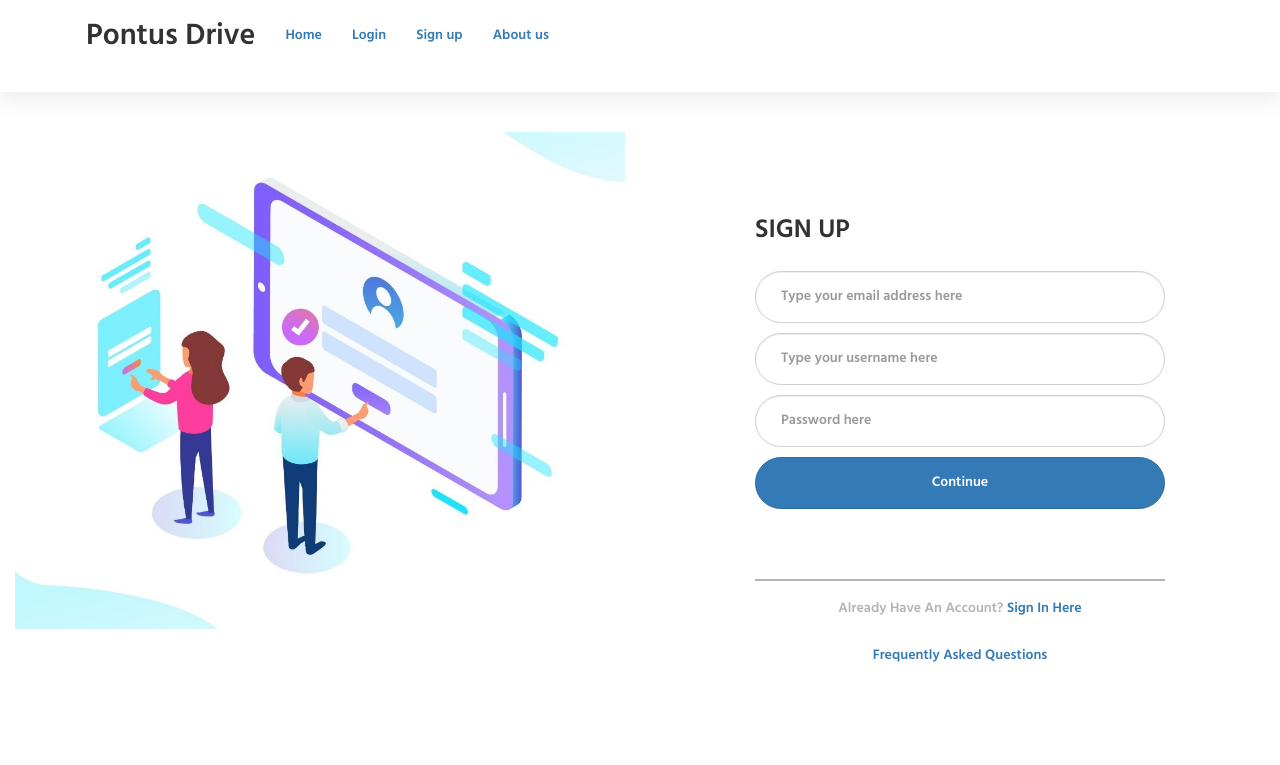
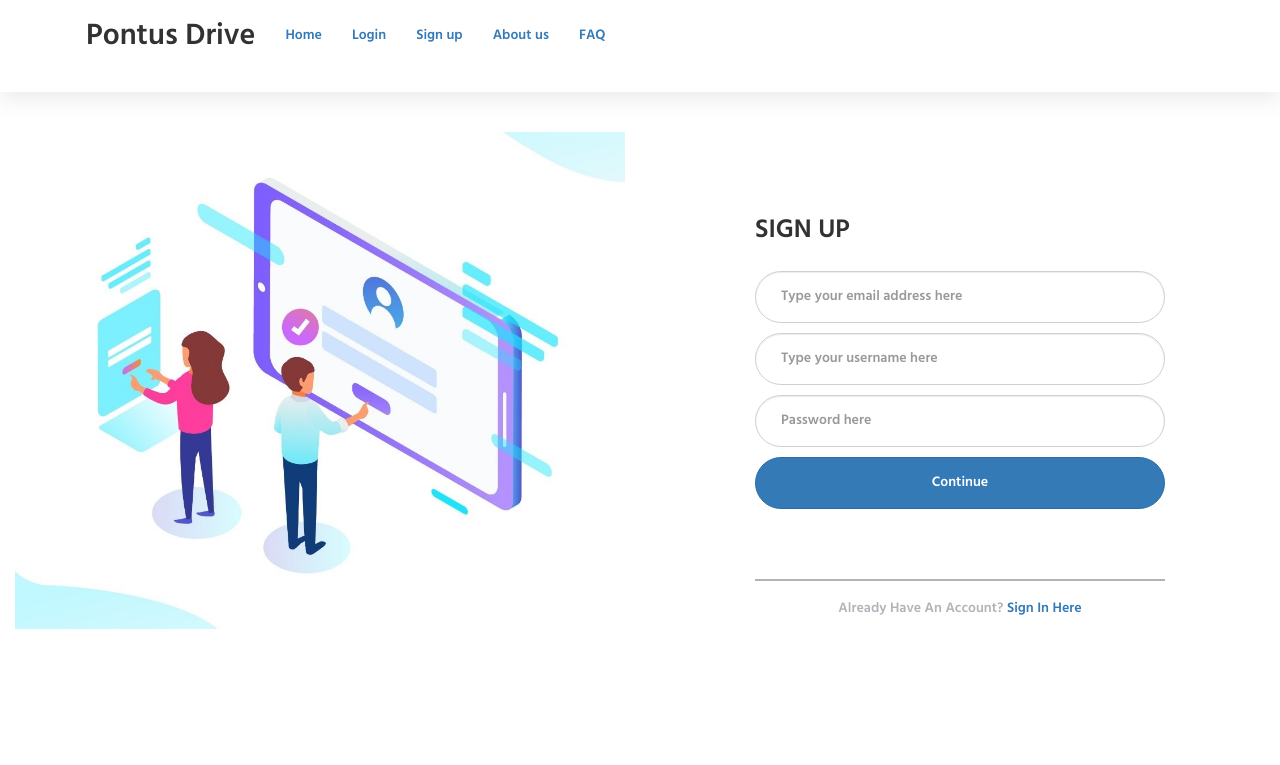
Before and after one commit to devtitaro/pontus-slackbot-drive, a PHP site: page /register.php in a window 1280 px wide. Shown: the top 765 px of the page. Run offline with PHP 8.4, Linux system fonts and the light colour scheme.

Commit message:
Update register.php

```diff
--- a/register.php
+++ b/register.php
@@ -29,6 +29,7 @@
                     <li class="nav-item"><a href="login.php" class="nav-link">Login</a> </li>
                     <li class="nav-item"><a href="register.php" class="nav-link">Sign up</a> </li>
                     <li class="nav-item"><a href="about.php" class="nav-link">About us</a> </li>
+                    <li class="nav-item"><a href="FAQ.php" class="nav-link">FAQ</a> </li>
                 </ul>
             </div>
         </div>
@@ -87,8 +88,7 @@
                 <hr class="styled-hr">
                 <div class="" align="center">
                     <h4 class="bottomH">Already Have An Account? <a href="login.php">Sign In Here</a></h4>
-                    <br/>
-                    <a href="FAQ.php">Frequently Asked Questions</a>
+
                 </div>
             </form>
         </div>
```
